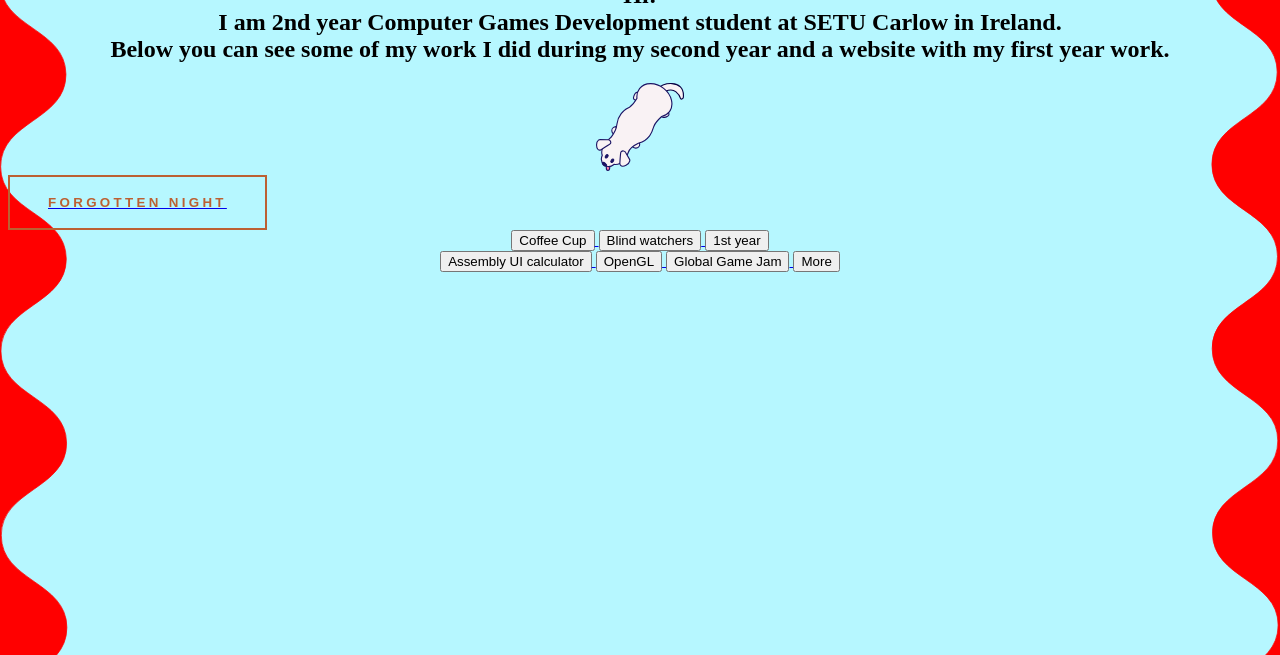
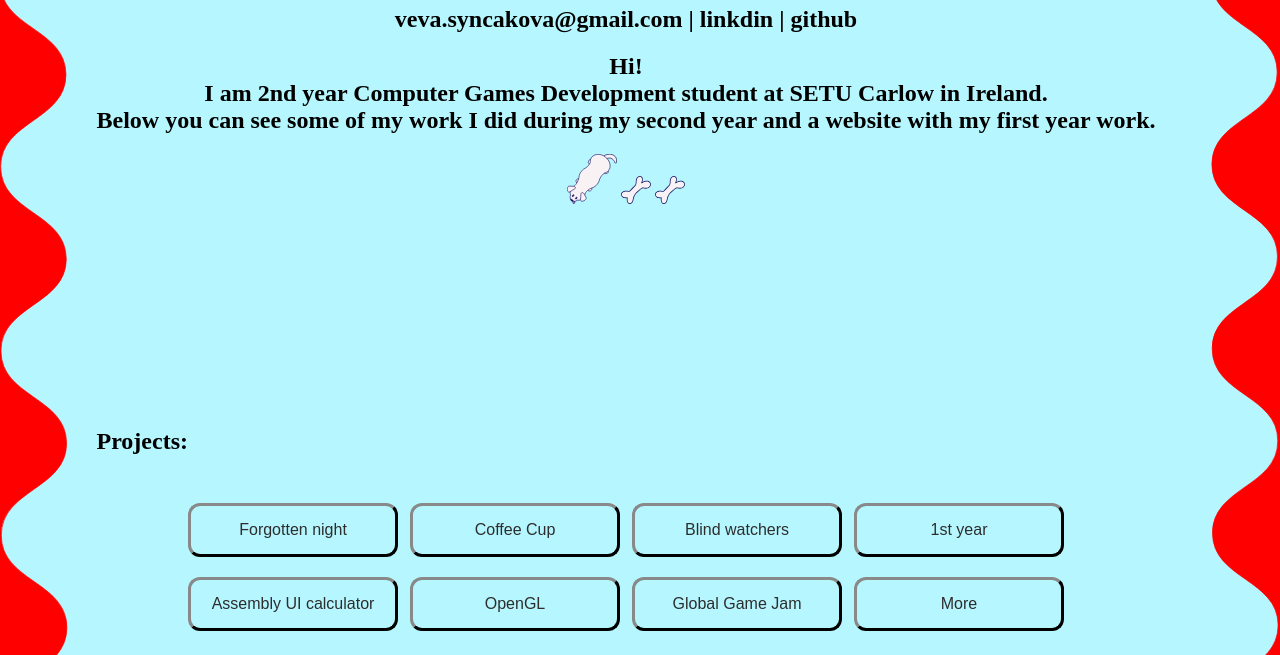
Before and after one commit to VeronikaSyncakova/second_year, a plain HTML site: page home.html in a window 1280 px wide. Shown: the part 145-800 px from the top of the page. Drawn offline with Linux system fonts and the light colour scheme.

Commit message:
changed buttons, added margins, bones and changed dog sizing

```diff
--- a/assets/css/screen.css
+++ b/assets/css/screen.css
@@ -1,14 +1,31 @@
 
 body{
   position: relative;
-    text-align: center;
     background: rgb(255, 0, 0);
     background-image: url("./squiggel.svg");
-    background-repeat: no-repeat;
+    background-repeat: repeat-y;
     background-size: cover;
 }
+a{
+  text-decoration: none;
+  color: black;
+}
+.wrapper{
+  text-align: center;
+  margin-left:7%;
+  margin-right:7%;
+  position:absolute;
+  margin-top: 5%;
+}
 
-.button {
+h2.projectHeader{
+  text-align: left;
+}
+
+.boneSpace{
+  height: 200px;
+}
+/*.button {
     --offset: 10px;
     --border-size: 2px;
 
@@ -31,5 +48,25 @@ body{
     &:hover {
       background: rgba(100, 0, 0, .03);
     }
+  }*/
 
+  .button{
+    background-color: transparent;
+    border-width: 3px;
+    border-radius: 12px;
+    border-color: rgb(53, 53, 53);
+    color: rgb(45, 45, 45);
+    padding: 15px;
+    width: 210px;
+    text-align: center;
+    text-decoration: none;
+    display: inline-block;
+    font-size: 16px;
+    margin: 10px 4px;
+    cursor: pointer;
+    transition: background .8s ease;
   }
+
+  .button:hover{
+    background: rgba(100, 0, 0, .5);
+  }
--- a/home.html
+++ b/home.html
@@ -12,41 +12,43 @@
 </head>
 
 <body>
+    <div class="wrapper">
     <h1>Veronika Syncakova</h1>
     <h2>veva.syncakova@gmail.com |
     <a href="https://www.linkedin.com/in/veronika-syncakova-0138bb2a0/">linkdin</a> |
     <a href="https://github.com/VeronikaSyncakova">github</a></h2>
     <h2>Hi! <br>I am 2nd year Computer Games Development student at SETU Carlow in Ireland.<br>
     Below you can see some of my work I did during my second year and a website with my first year work.</h2>
-    <img src="assets/img/dog.svg" width="7%" height="7%">
+    <img src="assets/img/dog.svg" width="50px">
+    <img class="bones" src="assets/img/bone.svg" width="30px">
+    <img class="bones" src="assets/img/bone.svg" width="30px">
+    <div class="boneSpace"></div>
+    <h2 class="projectHeader">Projects:</h2><br>
     <a href="forgNight.html">
-        <button type="button" class="button">Forgotten night
-            <div class="button__horizontal"></div>
-            <div class="button__vertical"></div>
-        </button>
+        <button type="button" class="button">Forgotten night</button>
     </a>
     <a href="coffeCup.html">
-        <button type="button">Coffee Cup</button>
+        <button type="button" class="button">Coffee Cup</button>
     </a>
     <a href="blindWatchers.html">
-        <button type="button">Blind watchers</button>
+        <button type="button" class="button">Blind watchers</button>
     </a>
     <a href="https://veronikasyncakova.github.io/first_year/">
-        <button type="button">1st year</button>
+        <button type="button" class="button">1st year</button>
     </a>
     <br>
     <a href="calculator.html">
-        <button type="button">Assembly UI calculator</button>
+        <button type="button" class="button">Assembly UI calculator</button>
     </a>
     <a href="openGL.html">
-        <button type="button">OpenGL</button>
+        <button type="button" class="button">OpenGL</button>
     </a>
     <a href="gameJam.html">
-        <button type="button">Global Game Jam</button>
+        <button type="button" class="button">Global Game Jam</button>
     </a>
     <a href="more.html">
-        <button type="button">More</button>
+        <button type="button" class="button">More</button>
     </a>
     <script type="text/javascript" src="assets/js/home.js"></script>
-
+    </div>
 </body>
```
